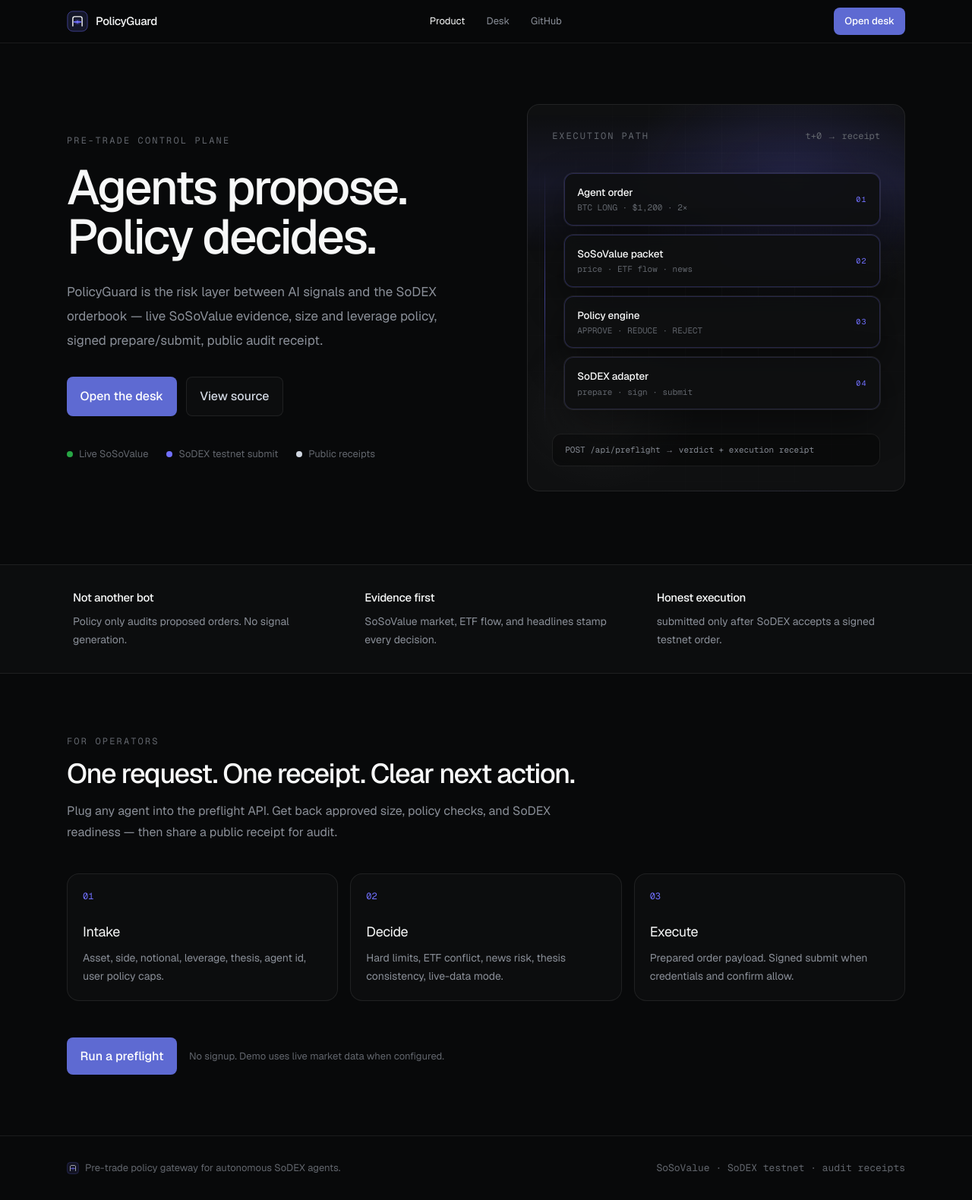
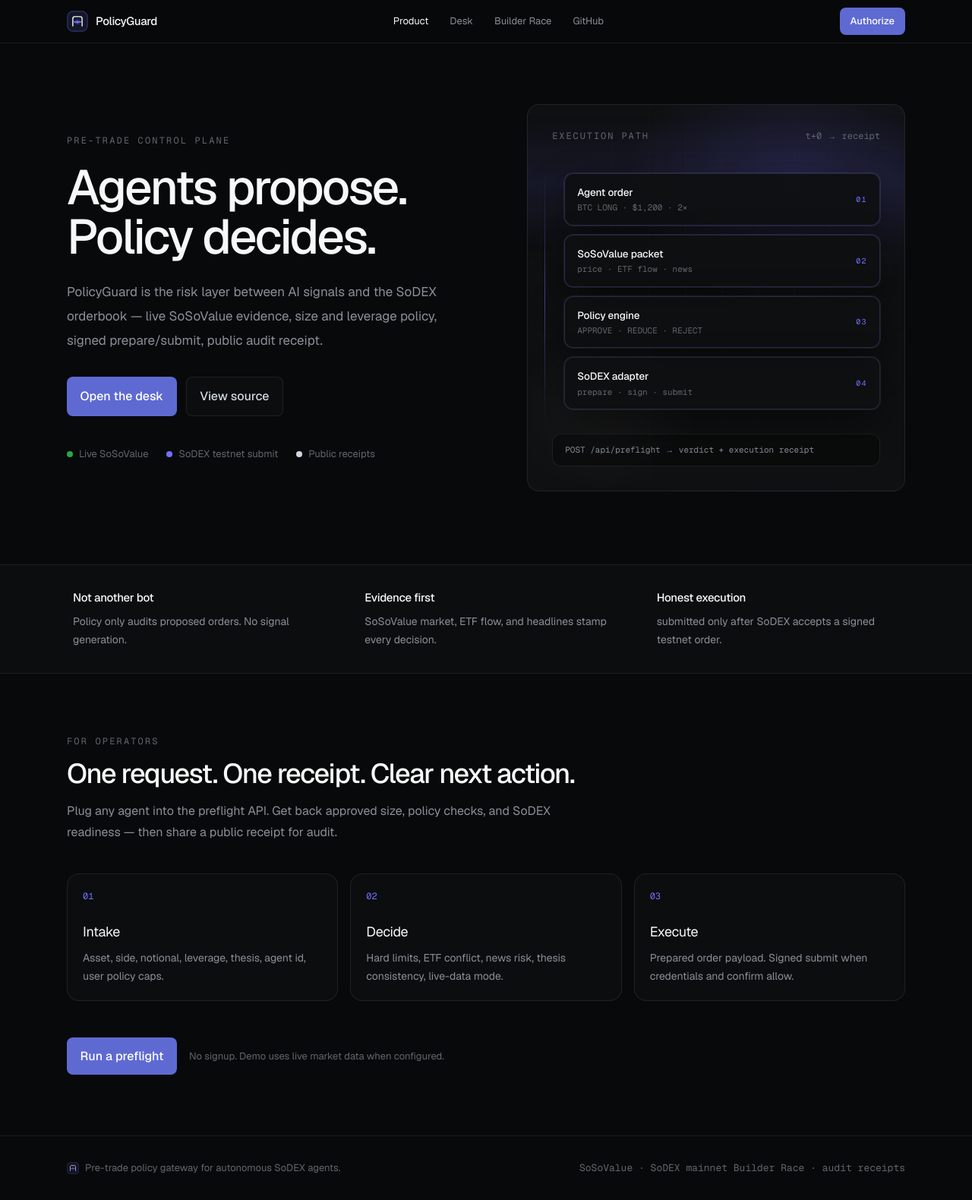
Before and after one commit to ShalyX/policyguard, a Next.js app: page / in a window 1280 px wide. Shown: the whole page at 76% size. Built offline with nearby package versions, Linux system fonts and the light colour scheme.

Commit message:
feat: link Builder Race authorization from app shell

```diff
--- a/src/components/Shell.tsx
+++ b/src/components/Shell.tsx
@@ -6,7 +6,7 @@ export function Shell({
   active,
 }: {
   children: React.ReactNode;
-  active?: "home" | "desk" | "receipt";
+  active?: "home" | "desk" | "builder" | "receipt";
 }) {
   return (
     <div className="min-h-screen bg-background text-ink">
@@ -23,13 +23,16 @@ export function Shell({
             <Link href="/desk" className={active === "desk" ? "text-ink" : "hover:text-ink"}>
               Desk
             </Link>
+            <Link href="/builder" className={active === "builder" ? "text-ink" : "hover:text-ink"}>
+              Builder Race
+            </Link>
             <a href="https://github.com/ShalyX/policyguard" target="_blank" rel="noreferrer" className="hover:text-ink">
               GitHub
             </a>
           </nav>
           <div className="flex items-center gap-2">
-            <Link href="/desk" className="btn-primary !px-3.5 !py-2 text-[13px]">
-              Open desk
+            <Link href="/builder" className="btn-primary !px-3.5 !py-2 text-[13px]">
+              Authorize
             </Link>
           </div>
         </div>
@@ -41,7 +44,7 @@ export function Shell({
             <BrandMark className="h-4 w-4 opacity-80" />
             Pre-trade policy gateway for autonomous SoDEX agents.
           </p>
-          <p className="mono">SoSoValue · SoDEX testnet · audit receipts</p>
+          <p className="mono">SoSoValue · SoDEX mainnet Builder Race · audit receipts</p>
         </div>
       </footer>
     </div>
```
